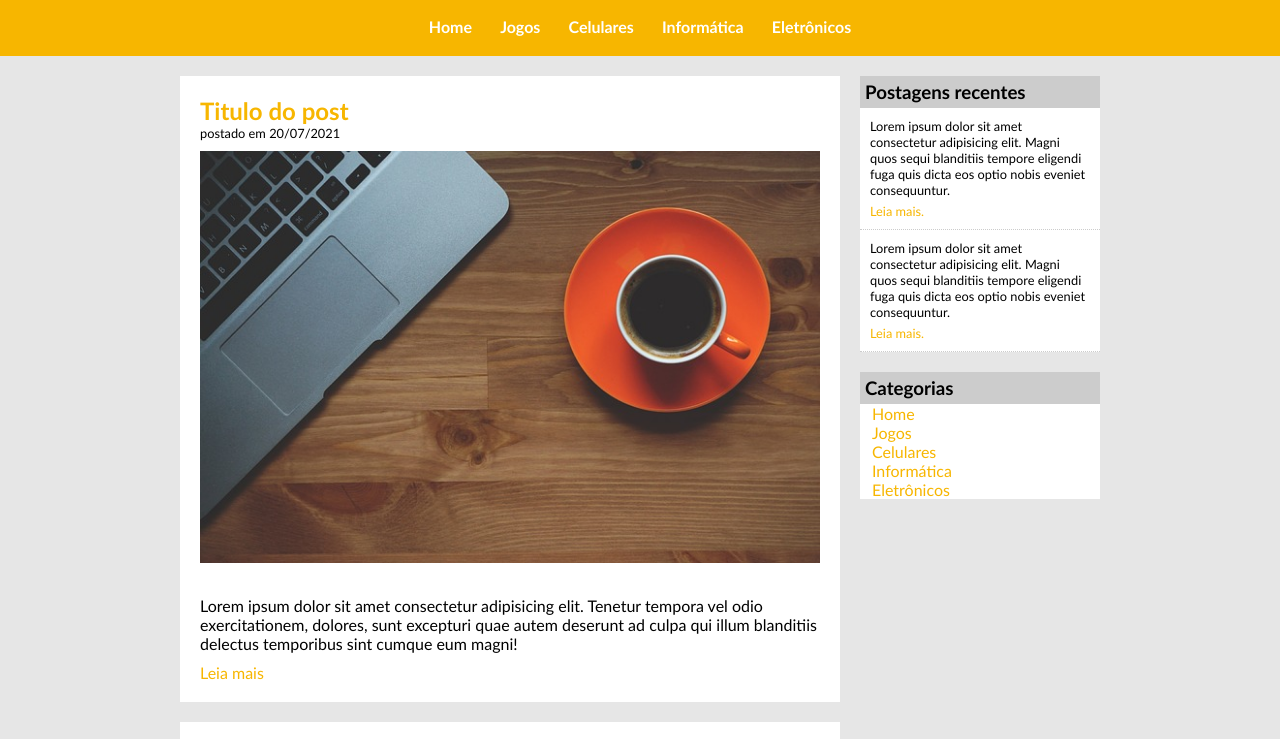
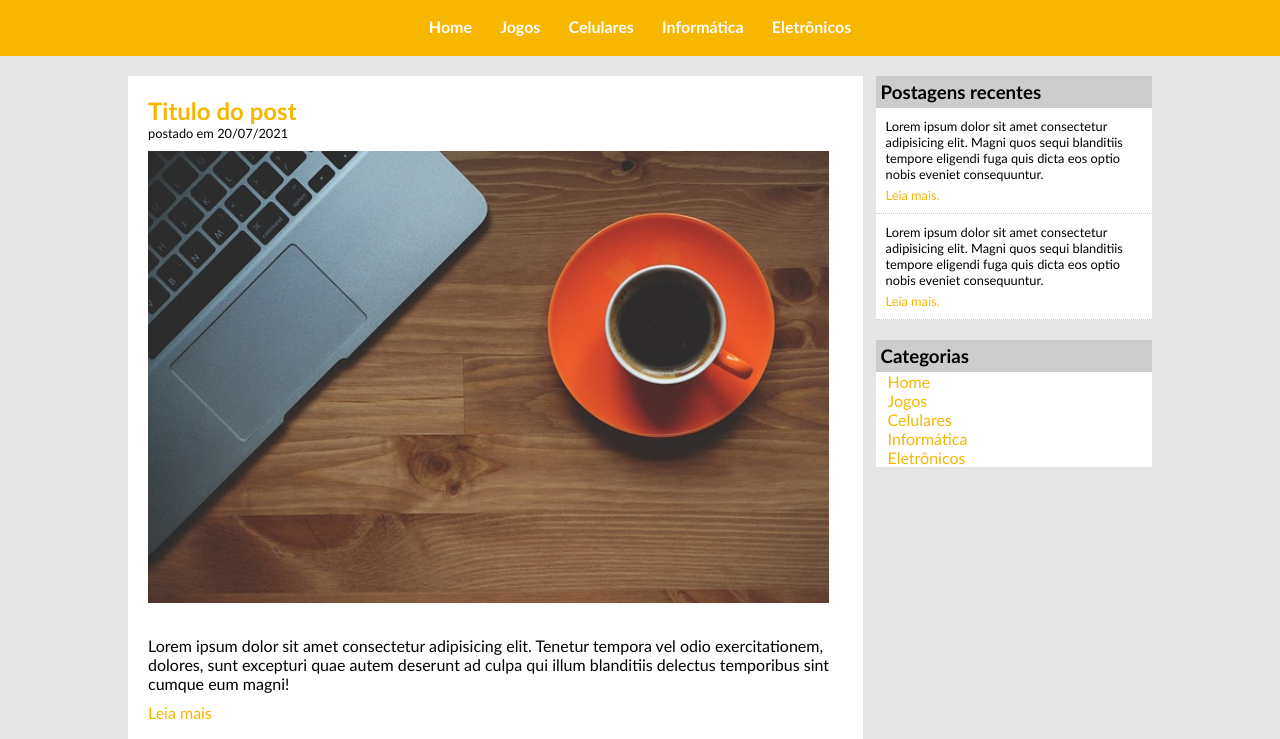
Before and after one commit to Thiago-Maia/tecblog, a plain HTML site: page index.html in a window 1280 px wide. Shown: the part 93-832 px from the top of the page. Drawn offline with Linux system fonts and the light colour scheme.

Commit message:
mudança para layout líquido

```diff
--- a/css/estilo.css
+++ b/css/estilo.css
@@ -51,20 +51,22 @@ body {
 #nav ul li a:hover {
   color: #f7b600;
   background: #fff;
+  transition: 700ms;
 }
 
 /* main */
-
-/* main-content */
-
 #main {
-  width: 920px;
+  width: 80%;
   margin: 0 auto;
   padding-top: 20px;
 }
 
+/* main-content */
+
+
+
 #main-content {
-  width: 660px;
+  width: 71.73%;
   float: left;
 }
 
@@ -84,7 +86,7 @@ body {
 }
 
 .post img {
-  width: 620px;
+  width: 98%;
   margin-bottom: 20px;
 }
 
@@ -104,7 +106,7 @@ body {
 /* side bar */
 
 #side-bar {
-  width: 240px;
+  width: 27%;
   float: right;
 }
 
```
